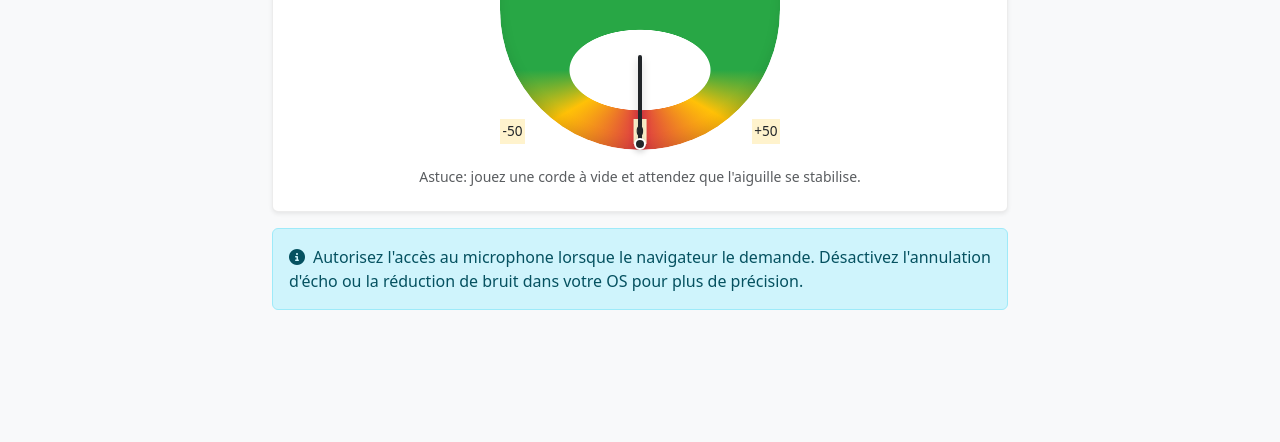
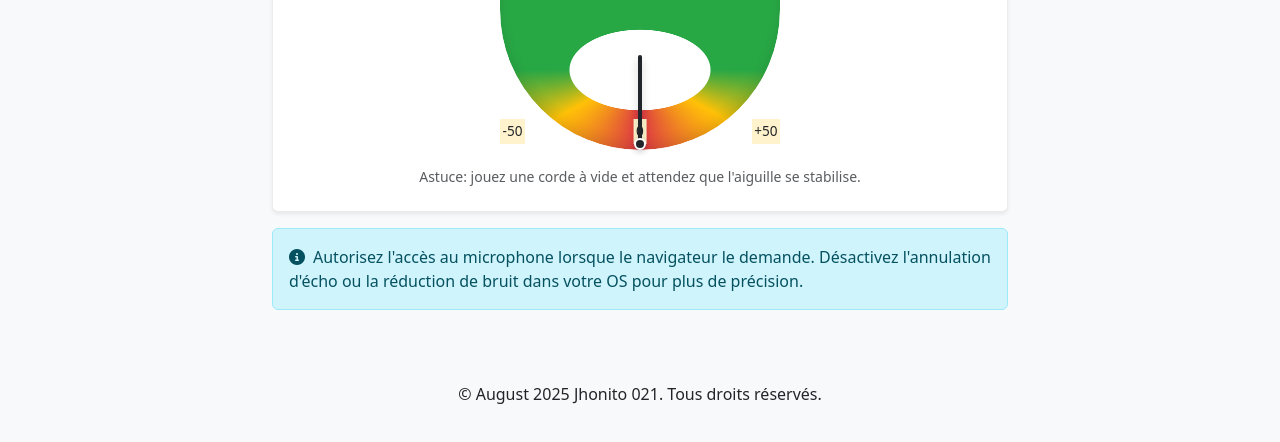
Before and after one commit to Jhonito021/Accordeur-Guitare, a plain HTML site: page index.html in a window 1280 px wide. Shown: the part 322-764 px from the top of the page. Drawn offline with nearby package versions, Linux system fonts and the light colour scheme.

Commit message:
8è commit

```diff
--- a/index.html
+++ b/index.html
@@ -82,6 +82,50 @@
         </div>
     </div>
 
+    <footer class="footer mt-5 text-center">
+        <div class="container">
+            <p>&copy; <span id="date"></span> Jhonito 021. Tous droits réservés.</p>
+        </div>
+    </footer>
+    <script>
+        const date = new Date();
+        const option = { year: 'numeric', month: 'long'};
+        const dates = date.toLocaleDateString(undefined, option);
+        document.getElementById ('date').textContent = dates;
+
+
+        const title = document.getElementById("hero-title");
+        const fullText = "Bienvenue sur DevisTrack Express";
+        const stopText = "Bien";
+        let index = 0;
+        let isDeleting = false;
+
+        function animateTyping() {
+            if (!isDeleting) {
+                // Tape lettre par lettre
+                title.textContent = fullText.substring(0, index + 1);
+                index++;
+            if (index === fullText.length) {
+                isDeleting = true;
+                setTimeout(animateTyping, 2000); // pause avant suppression
+                return;
+            }
+        } else {
+            // Efface jusqu'à "Bien"
+            title.textContent = fullText.substring(0, index - 1);
+            index--;
+        if (fullText.substring(0, index) === stopText) {
+            isDeleting = false;
+            setTimeout(animateTyping, 1500); // pause avant re-tape
+            return;
+        }
+    }
+        setTimeout(animateTyping, 80);
+    }
+
+      // Lancer dès le chargement de la page
+        window.addEventListener("load", animateTyping);
+    </script>
     <script src="https://cdn.jsdelivr.net/npm/bootstrap@5.3.3/dist/js/bootstrap.bundle.min.js" integrity="sha384-YvpcrYf0tY3lHB60NNkmXc5s9fDVZLESaAA55NDzOxhy9GkcIdslK1eN7N6jIeHz" crossorigin="anonymous"></script>
     <script src="assets/js/script.js" defer></script>
 </body>
```
